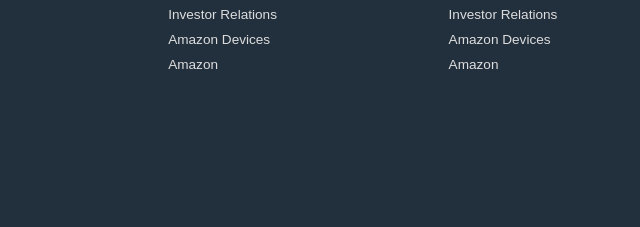
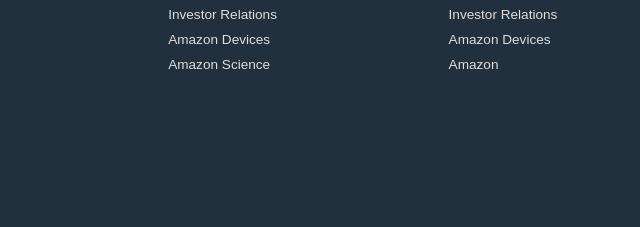
Before and after one commit to patelkrushi004/Amazon, a plain HTML site: page index.html in a window 1280 px wide. Shown: the part 1581-1808 px from the top of the page, 576-1216 px from the left. Drawn offline with Linux system fonts and the light colour scheme.

Commit message:
write science again

```diff
--- a/index.html
+++ b/index.html
@@ -171,7 +171,7 @@
                          <a>About Amazon</a>
                          <a>Investor Relations</a>
                          <a>Amazon Devices</a>
-                         <a>Amazon </a>
+                         <a>Amazon Science</a>
                    </ul>
                    <ul>
                         <p>Get to Know Us</p>
```
